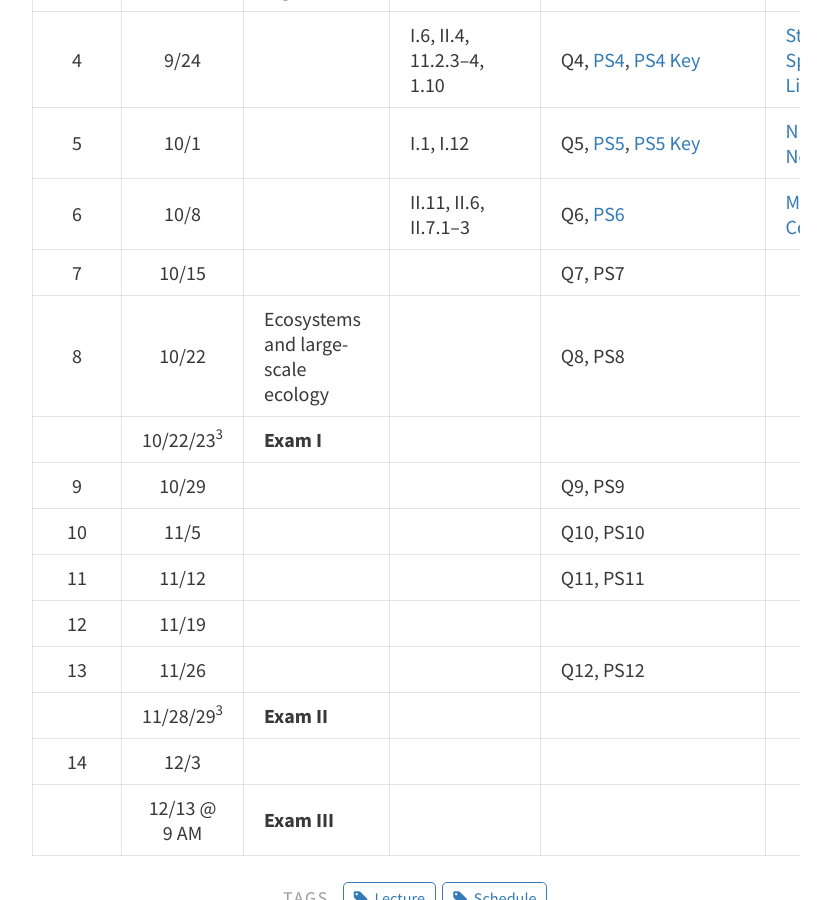
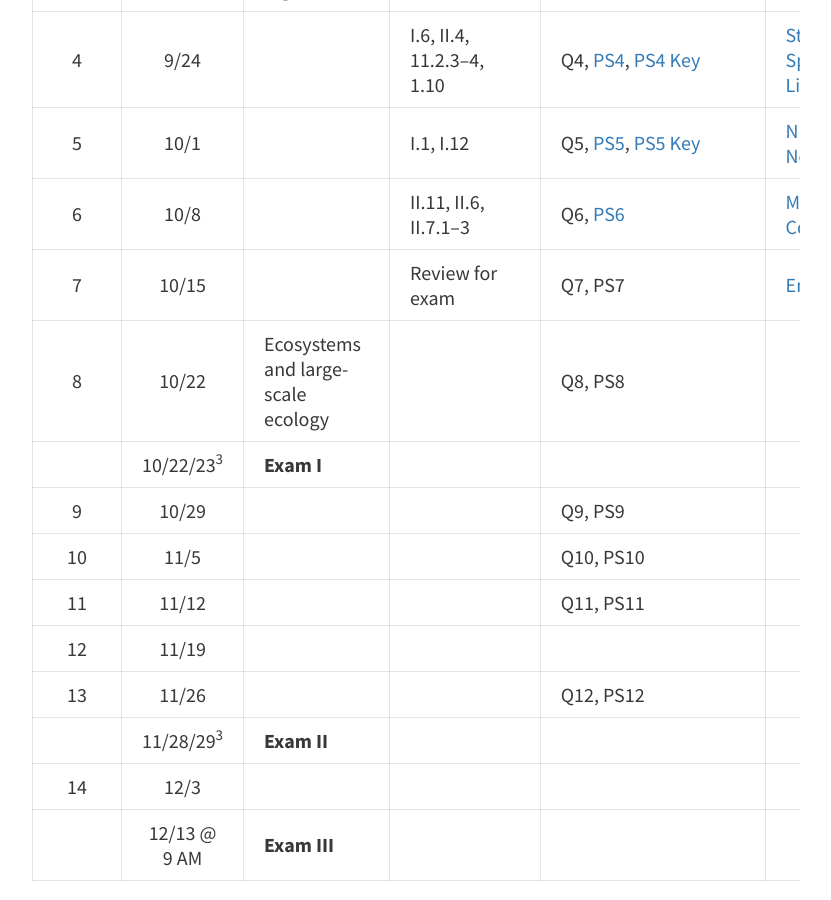
Before and after one commit to davan690/ColbyEcology.github.io, a Jekyll site: the page built from pages/lecture_schedule.md, in a window 1280 px wide and 900 px high, scrolled down 1240 px. Shown: the whole window, without its empty margins (224-1055 px from the left). Built offline with Jekyll 4.4.1, drawn with Linux system fonts in a browser that asks for light colours.

Commit message:
add enemy victim lecture

```diff
--- a/pages/lecture_schedule.md
+++ b/pages/lecture_schedule.md
@@ -23,7 +23,7 @@
 4    | 9/24  | | I.6, II.4, 11.2.3–4, 1.10 | Q4, [PS4](https://drive.google.com/open?id=18FEmE3Ek5vfct29Ff7oEKegKe-9HzKfMzr5HI3AO6iY), [PS4 Key](https://drive.google.com/open?id=15SnSSo-Q-yI0jX-GpOikhDuYhdxhMeD14gHbTd94mJQ) | [StructuredPopsLec](https://drive.google.com/open?id=1DFTmp7uNCuMgE-SZiw_qwPMljrH4PUB5RmzHahBOiXg), [Space&StochasLec](https://drive.google.com/open?id=1GQ9sF-JPjHKauyUfss2DlhpaqN8o3UftkYHj1odtJAE) [LifeHistLec](https://drive.google.com/open?id=1VV-d7dOwzD3IaDARPTRNJDP6VnBr9zgz4VtGSiR6tfU)|
 5    | 10/1  | | I.1, I.12| Q5, [PS5](https://drive.google.com/open?id=1ZCFc769NRIr2AcODB3YHdekwoE-Q_0txEZKVrmgc8XU), [PS5 Key](https://drive.google.com/open?id=1Ti6Ms3dlhJzBE9RNu5b6-fxnp53LVFtBVJTxrQw0d3I) | [NichesLec](https://drive.google.com/open?id=1DAfFPTsyPavZTAiw43U4sHEomd3ATOgvCtgGFTrlbp8), [GeoDistLec](https://drive.google.com/open?id=1zHEiFQZ2x1nG1VCFrOQsrtt-FWWR9LBAQFAzQ3qXf8Q), [Neutralism&PhasePlanesLec](https://drive.google.com/open?id=1OJsvlYL__ou4zQ1jYIpQnIEXEX-PnUpk)|
 6    | 10/8  | | II.11, II.6, II.7.1–3| Q6, [PS6](NoPSet6.html) | [MutualismLec](https://drive.google.com/open?id=1go0qrBAUxh311oKOPM8rGKgT4O_oiUW0flhbLPhgFxc), [CompetitionLec](https://drive.google.com/open?id=1P_-_UEh3juuqA3-t6bY_MrMt7r2DH3UY-NsxGB-dQSo) |
-7    | 10/15 | | | Q7, PS7 | |
+7    | 10/15 | | Review for exam | Q7, PS7 | [EnemyVictimLec](https://drive.google.com/open?id=1zMQA0JY2aYPwve5vAOreWIExRyhQ9cKzjiJmQ9_N_nQ) |
 8    | 10/22 | Ecosystems and large-scale ecology | | Q8, PS8 | |
      | 10/22/23<sup>3</sup> | **Exam I** | | | |
 9    | 10/29 | | | Q9, PS9 | |
```
